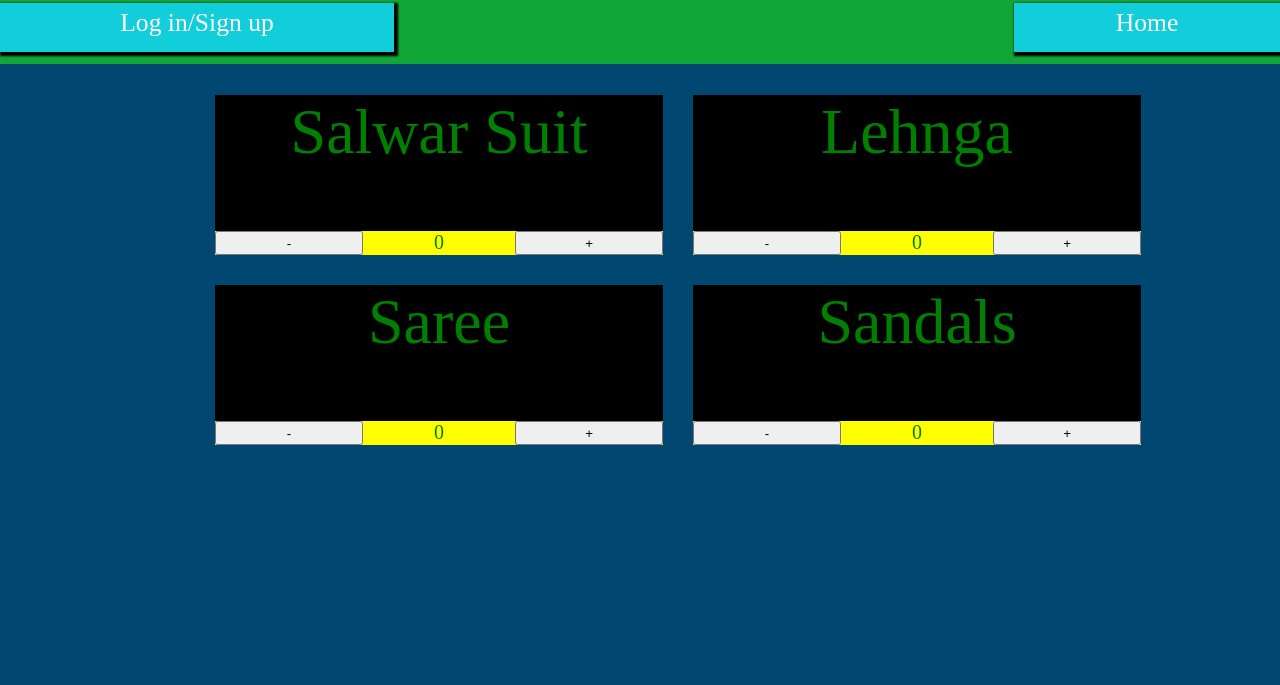
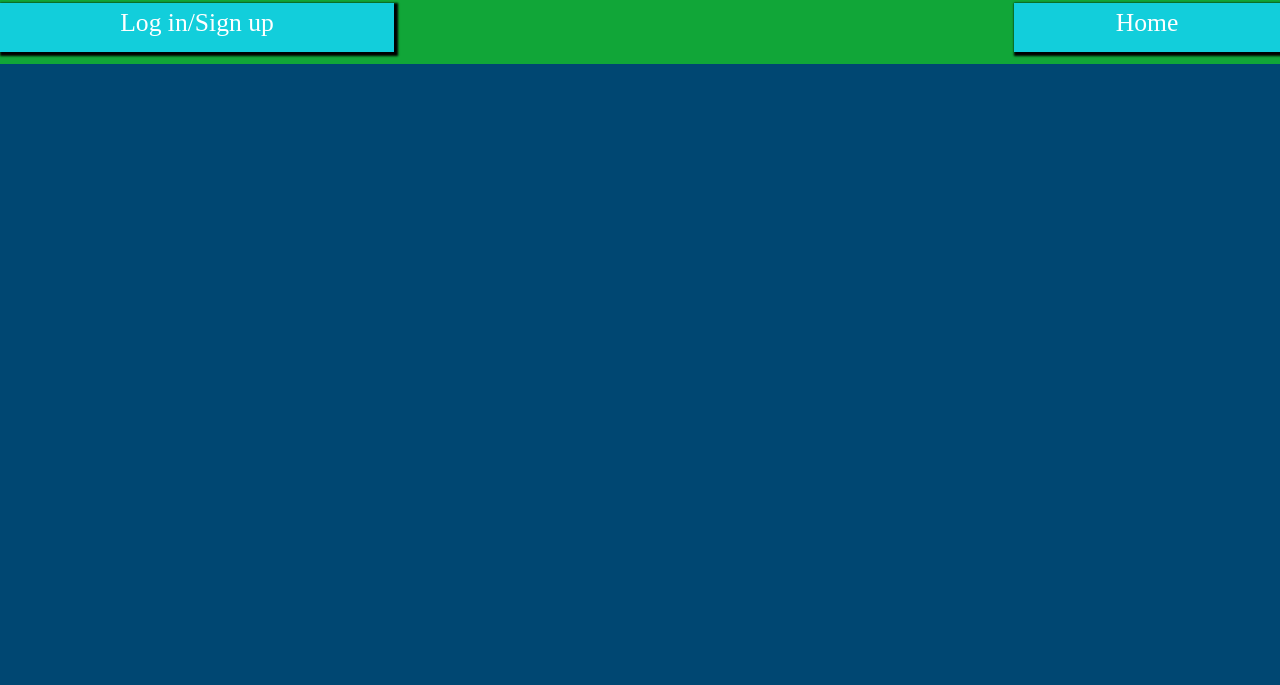
Before and after one commit to suyashsingh234/Ecommerce-Site, a PHP site: page /women.php in a window 1280 px wide. Shown: the top 685 px of the page. Run offline with PHP 8.4, Linux system fonts and the light colour scheme; data that the repository does not hold is empty.

Commit message:
fixed php files

```diff
--- a/women.php
+++ b/women.php
@@ -15,40 +15,32 @@
 			</div>
 		</div>
 
-		<div class="items">
-			<div class="ItemType">
-				Salwar Suit
-				<div>
-					<button class="minus">-</button>
-					<div class="count">0</div>
-					<button class="plus">+</button>
+		<div class="nav">
+			<div id="ls" class="btn">
+				Log in/Sign up
+			</div>
+			<div id="title" >
+					JIIT SHOP
 				</div>
-			</div>
-			<div class="ItemType">
-				Lehnga
-				<div>
-					<button class="minus">-</button>
-					<div class="count">0</div>
-					<button class="plus">+</button>
-				</div>
-			</div>
-			<div class="ItemType">
-				Saree
-				<div>
-					<button class="minus">-</button>
-					<div class="count">0</div>
-					<button class="plus">+</button>
-				</div>
-			</div>
-			<div class="ItemType">
-				Sandals
-				<div>
-					<button class="minus">-</button>
-					<div class="count">0</div>
-					<button class="plus">+</button>
-				</div>
+			<div id="goHome">
+				Home
 			</div>
 		</div>
+		<?php
+			$con=mysqli_connect("localhost","root","","ecommerce") or die("failed");
+			$result=mysqli_query($con,"select * from items where type='women'");
+			echo "<div class='items'>";
+			while($row=mysqli_fetch_assoc($result))
+			{
+				echo "<div class='ItemType'>".$row['name']."<div>
+					<button class='minus'>-</button>
+					<div id=".$row['id']." class='count'>0</div>
+					<button class='plus'>+</button>
+				</div>
+			</div>"."<br>";
+			}
+			echo "</div>";
+		?>
 		<button id="addcart" class="addtocart">Add to cart</button>
 		<script src="item.js"></script>
 	</body>
```
Also changed, not shown: hd.php (+14 -34 lines), kids.php (+14 -34 lines).
